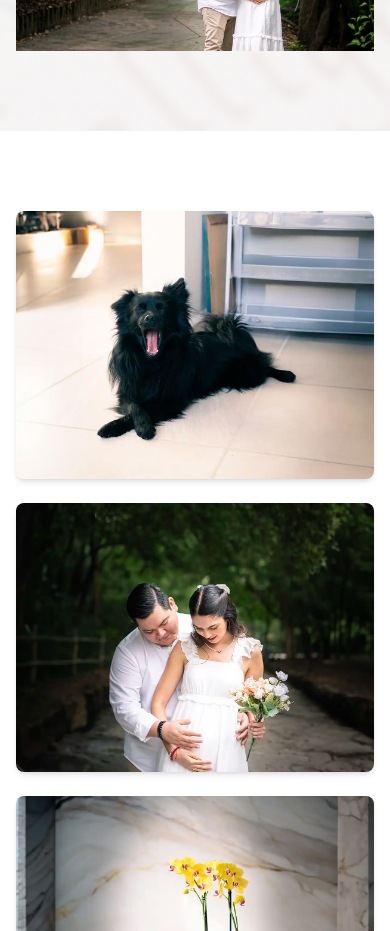
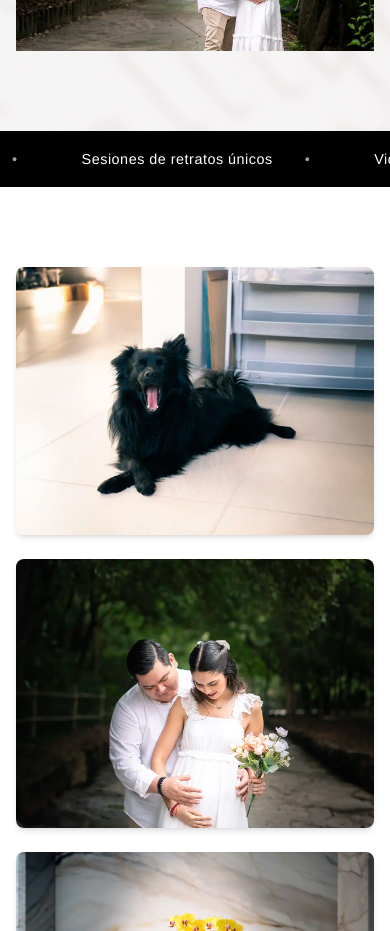
Before and after one commit to LuisBtz/photography-calligraphy, a Next.js app: page / in a window 390 px wide. Shown: the part 800-1731 px from the top of the page. Built offline with nearby package versions, Linux system fonts and the light colour scheme.

Commit message:
feat: add cross-browser animated marquee below hero section
Create dynamic, responsive marquee with CSS animations for homepage.

#VERCEL_SKIP

Co-authored-by: Luis B. <14792933+LuisBtz@users.noreply.github.com>

```diff
--- a/app/page.tsx
+++ b/app/page.tsx
@@ -1,5 +1,6 @@
 import Navigation from "@/components/navigation"
 import HeroSection from "@/components/hero-section"
+import AnimatedMarquee from "@/components/animated-marquee"
 import GallerySection from "@/components/gallery-section"
 import AboutSection from "@/components/about-section"
 import ServicesSection from "@/components/services-section"
@@ -15,6 +16,7 @@ export default function HomePage() {
       <Navigation />
       <main className="pt-20">
         <HeroSection />
+        <AnimatedMarquee />
         <GallerySection />
         <AboutSection />
         <ServicesSection />
--- /dev/null
+++ b/components/animated-marquee.tsx
@@ -0,0 +1,83 @@
+"use client"
+
+export default function AnimatedMarquee() {
+  const marqueeItems = [
+    "Fotografía profesional de bodas",
+    "Caligrafía moderna para eventos",
+    "Sesiones de retratos únicos",
+    "Videografía cinematográfica",
+    "Diseño gráfico personalizado",
+    "Más de 100 bodas capturadas",
+    "Servicio premium en toda España",
+    "Arte visual que cuenta historias",
+  ]
+
+  return (
+    <div className="bg-black text-white py-4 overflow-hidden relative">
+      <div className="marquee-container">
+        <div className="marquee-content">
+          {marqueeItems.map((item, index) => (
+            <span key={index} className="marquee-item">
+              {item}
+              <span className="mx-8 text-gray-400">•</span>
+            </span>
+          ))}
+          {/* Duplicate for seamless loop */}
+          {marqueeItems.map((item, index) => (
+            <span key={`duplicate-${index}`} className="marquee-item">
+              {item}
+              <span className="mx-8 text-gray-400">•</span>
+            </span>
+          ))}
+        </div>
+      </div>
+
+      <style jsx>{`
+        .marquee-container {
+          width: 100%;
+          white-space: nowrap;
+        }
+
+        .marquee-content {
+          display: inline-block;
+          animation: marquee 30s linear infinite;
+          font-size: 1.1rem;
+          font-weight: 500;
+          letter-spacing: 0.5px;
+        }
+
+        .marquee-item {
+          display: inline-block;
+          padding-right: 2rem;
+        }
+
+        @keyframes marquee {
+          0% {
+            transform: translateX(0);
+          }
+          100% {
+            transform: translateX(-50%);
+          }
+        }
+
+        /* Pause animation on hover */
+        .marquee-container:hover .marquee-content {
+          animation-play-state: paused;
+        }
+
+        /* Responsive font sizes */
+        @media (max-width: 768px) {
+          .marquee-content {
+            font-size: 1rem;
+          }
+        }
+
+        @media (max-width: 480px) {
+          .marquee-content {
+            font-size: 0.9rem;
+          }
+        }
+      `}</style>
+    </div>
+  )
+}
```
Also changed, not shown: 1 other file (tests, documents, lock files or other folders).
